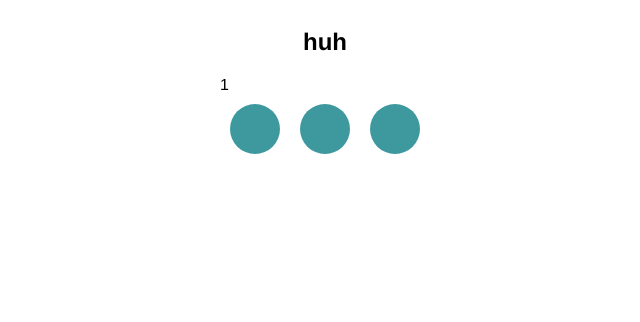
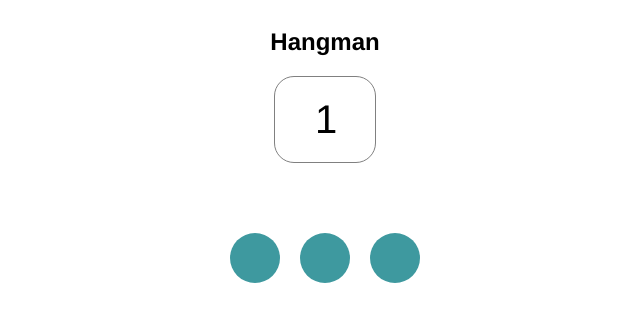
Before and after one commit to jasonly/hangman-proto, a website: page index.html in a window 1280 px wide. Shown: the whole page, without its empty margins (315-955 px from the left). Drawn offline with nearby package versions, Linux system fonts and the light colour scheme; files that its build step writes are made by us from their sources.

Commit message:
[TASK] styled countdown

```diff
--- a/index.html
+++ b/index.html
@@ -1,7 +1,7 @@
 <!DOCTYPE html>
 <html>
   <head>
-    <title>what</title>
+    <title>The Game</title>
 
 		<link rel="stylesheet" type="text/css" href="dist/styles.css">
   </head>
@@ -9,7 +9,7 @@
   <body>
     <section class="center-content">
       <div class="section-title">
-        <h1>huh</h1>
+        <h1>Hangman</h1>
       </div>
     </section>
 
--- a/scripts/countdown.js
+++ b/scripts/countdown.js
@@ -4,6 +4,8 @@ var Timer = function () {
 
   var _setTime = function(n) {
     _time = n + 1;
+
+    return _time;
   };
 
   var _appendSeconds = function() {
@@ -54,7 +56,6 @@ var Timer = function () {
     var completed = true;
 
     for (var i = 0; i < letters.length; i++) {
-
       if (letters[i].innerText === '') {
         completed = false;
       }
--- /dev/null
+++ b/styles/_countdown.scss
@@ -0,0 +1,10 @@
+.countdown-clock {
+  border: 1px solid gray;
+  border-radius: 20px;
+  text-align: center;
+  padding: 20px 40px;
+  width: 20px;
+  margin: 0 auto;
+  font-size: 40px;
+  margin-bottom: 60px;
+}
--- a/styles/_setup.scss
+++ b/styles/_setup.scss
@@ -4,7 +4,8 @@ body {
 }
 
 section {
-  width: 980px;
+  // width: 980px;
+  width: 100%;
   margin: 0 auto;
   display: flex;
   flex-wrap: wrap;
--- a/styles/styles.scss
+++ b/styles/styles.scss
@@ -4,33 +4,10 @@
 @import "setup";
 
 @import "hangman";
+@import "countdown";
 
 .section-title {}
 
 .section-game-board {
 
 }
-// .work-board {
-//   margin: 0 auto;
-//   width: 400px;
-//   display: flex;
-//   flex-direction: column;
-// }
-
-// .board {
-//   display: flex;
-//   justify-content: center;
-// }
-
-// .countdown-clock {
-//   padding: 10px 40px;
-//   margin: 0 auto;
-//   border: 1px solid gray;
-// }
-
-// .letter-box {
-//   background-color: coral;
-//   height: 20px;
-//   width: 20px;
-//   margin: 10px;
-// }
```
